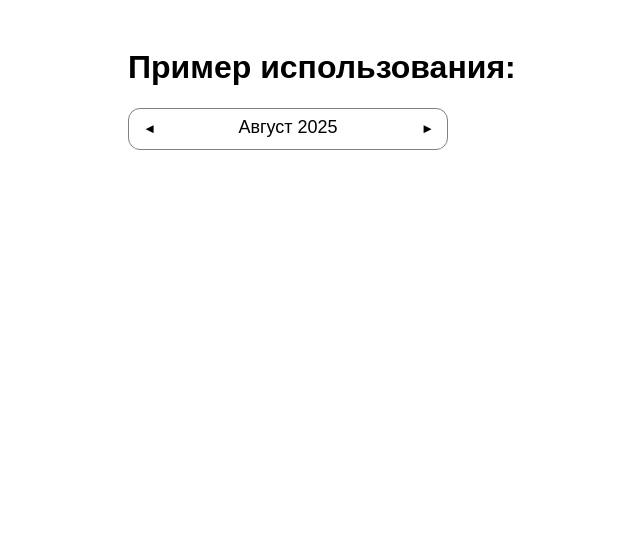
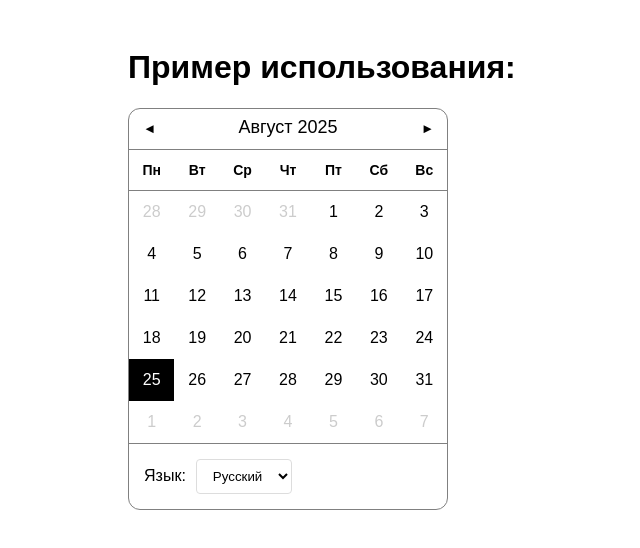
Before and after one commit to 108saimon/WorkingHands, a Vue app: page / in a window 1280 px wide. Shown: the top 548 px of the page, without its empty margins (52-692 px from the left). Built offline with nearby package versions, Linux system fonts and the light colour scheme.

Commit message:
fix emits, add html + css to component

```diff
--- a/src/components/Calendar.vue
+++ b/src/components/Calendar.vue
@@ -1,5 +1,5 @@
 <script setup>
-import { defineProps, ref, computed, onMounted } from 'vue';
+import { ref, computed, onMounted } from 'vue';
 
 const locales = {
   ru: {
@@ -48,6 +48,8 @@ const props = defineProps({
     default: 'ru'
   }
 });
+
+const emit = defineEmits(['language-changed', 'date-selected'])
 
 const currentDate = ref(new Date());
 const selectedDate = ref(null);
@@ -157,13 +159,13 @@ function changeToNextMonth() {
 }
 
 function changeLanguage() {
-  this.$emit('language-changed', currentLanguage.value)
+  emit('language-changed', currentLanguage.value)
 }
 
 function selectDate(day) {
   if (day.isCurrentMonth) {
     selectedDate.value = day.date
-    this.$emit('date-selected', {
+    emit('date-selected', {
       date: day.date,
       formattedDate: formatDate(day.date)
     })
@@ -191,6 +193,46 @@ function formatDate(date) {
         &#9658;
       </button>
     </div>
+    <div class="weekdays">
+      <div
+        v-for="day in weekDays"
+        :key="day"
+        class="weekday"
+      >
+        {{ day }}
+      </div>
+    </div>
+    <div class="days">
+      <div
+        v-for="day in calendarDays"
+        :key="day.key"
+        :class="[
+          'day',
+          {
+            'other-month': !day.isCurrentMonth,
+            'today': day.isToday,
+            'selected': day.isSelected,
+            'clickable': day.isCurrentMonth
+          }
+        ]"
+        @click="selectDate(day)"
+      >
+        {{ day.dayNumber }}
+      </div>
+    </div>
+    <div class="language-selector">
+      <label for="language">
+        {{ currentLanguage === 'ru' ? 'Язык:' : 'Language' }}
+      </label>
+      <select id="language" v-model="currentLanguage" @change="changeLanguage">
+        <option value="ru">
+          Русский
+        </option>
+        <option value="en">
+          English
+        </option>
+      </select>
+    </div>
   </div>
 
 </template>
@@ -201,11 +243,14 @@ function formatDate(date) {
   box-sizing: border-box;
   border: 1px solid #808080;
   border-radius: 12px;
+  overflow: hidden;
 }
+
 .calendar-header {
   display: flex;
   justify-content: space-between;
   padding: 8px;
+  border-bottom: 1px solid #808080;
 }
 .month-year {
   font-size: 18px;
@@ -219,4 +264,66 @@ function formatDate(date) {
   background: none;
   cursor: pointer;
 }
+
+.weekdays {
+  display: grid;
+  grid-template-columns: repeat(7, 1fr);
+  border-bottom: 1px solid #808080;
+}
+.weekday {
+  padding: 12px 8px;
+  text-align: center;
+  font-size: 14px;
+  font-weight: 600;
+}
+
+.days {
+  display: grid;
+  grid-template-columns: repeat(7, 1fr);
+  border-bottom: 1px solid #808080;
+}
+
+.day {
+  padding: 12px 8px;
+  text-align: center;
+  cursor: default;
+  position: relative;
+}
+
+.day.other-month {
+  color: #ccc;
+  background-color: #fff;
+}
+.day.clickable {
+  cursor: pointer;
+}
+.day.clickable:hover {
+  background-color: #808080;
+}
+.day.today {
+  background-color: #808080;
+  color: white;
+}
+.day.selected {
+  background-color: #000;
+  color: white;
+}
+
+.language-selector {
+  padding: 15px;
+  display: flex;
+  align-items: center;
+  gap: 10px;
+}
+.language-selector select {
+  padding: 8px 12px;
+  border: 1px solid #ddd;
+  border-radius: 4px;
+  background-color: white;
+  cursor: pointer;
+}
+.language-selector select:focus {
+  outline: none;
+  border-color: #808080;
+}
 </style>
```
